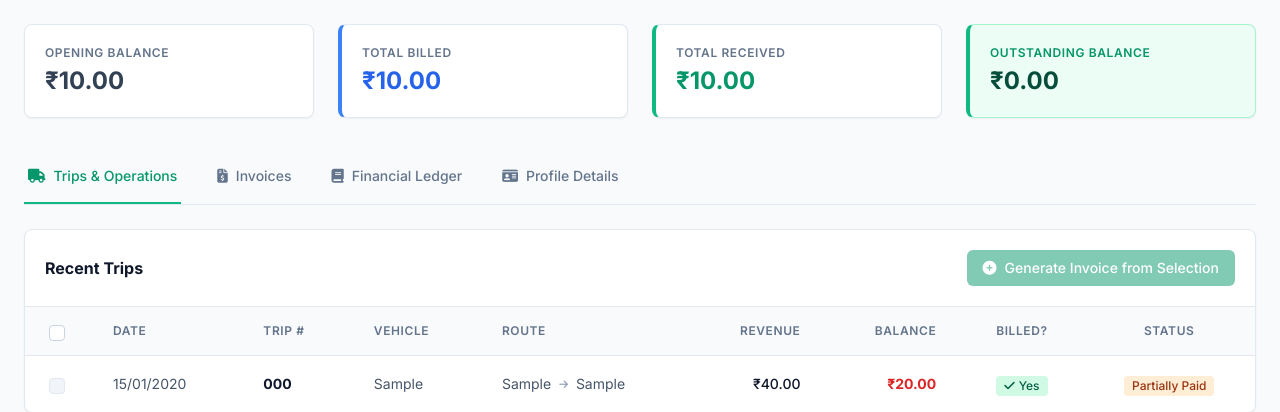
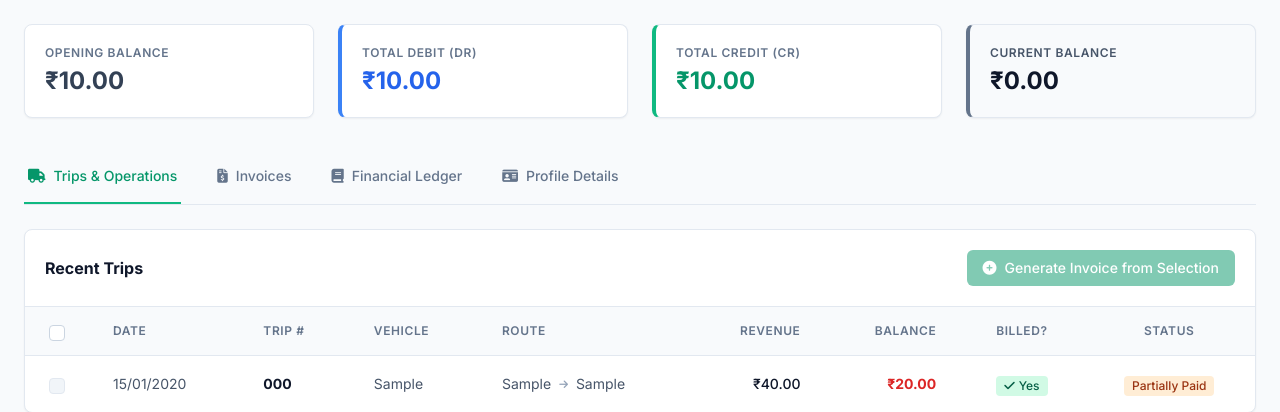
Before and after one commit to Frisked96/transport_management_system, a Django app: page /ledger/parties/1/ in a window 1280 px wide. Shown: the part 156-568 px from the top of the page. Run offline with Django 4.2, Linux system fonts and the light colour scheme; a user stored in the database is signed in; tables that the repository leaves empty hold one stand-in row (values such as "Sample post"); some libraries are stand-ins or nearby versions.

Commit message:
Refactor currency representation from USD to INR across templates and add party type field to Party model
- Updated currency symbols from $ to ₹ in account_detail.html, account_list.html, financial_summary.html, financialrecord_confirm_delete.html, financialrecord_detail.html, financialrecord_list.html, party_detail.html, party_list.html, party_statement_pdf.html, and manager_dashboard.html.
- Changed labels for income and expenses to Debit (Dr) and Credit (Cr) respectively in relevant templates.
- Added a new field 'party_type' to the Party model to distinguish between Debtors and Creditors.
- Introduced a script to automate the replacement of currency symbols in HTML files.

```diff
--- a/ledger/forms.py
+++ b/ledger/forms.py
@@ -133,7 +133,7 @@ class PartyForm(forms.ModelForm):
     class Meta:
         model = Party
         fields = [
-            'name', 'phone_number', 'state', 'address', 'gstin',
+            'name', 'party_type', 'phone_number', 'state', 'address', 'gstin',
             'bank_name', 'bank_branch', 'account_number', 'ifsc_code', 'account_holder_name',
             'bank_details', 'opening_balance'
         ]
--- a/ledger/views.py
+++ b/ledger/views.py
@@ -821,26 +821,24 @@ def party_statement_pdf(request, pk):
         except ValueError:
             end_date = timezone.now().date()
 
+    def format_balance(val):
+        if val > 0: return f"{abs(val):.2f} Dr"
+        elif val < 0: return f"{abs(val):.2f} Cr"
+        return "0.00"
+
     # 1. Calculate Opening Balance (before start_date)
     opening_bal = party.opening_balance
 
-    # Add all transactions before start_date
+    # Add all transactions before start_date using new Dr/Cr properties
     pre_records = FinancialRecord.objects.filter(
         party=party,
         date__lt=start_date
     ).select_related('category')
 
     for rec in pre_records:
-        if rec.record_type == FinancialRecord.RECORD_TYPE_INVOICE:
-            # Only count invoices linked to formal bills
-            if rec.associated_bill:
-                opening_bal += rec.amount
-        elif rec.is_income or (rec.category and rec.category.name == 'Deductions'):
-            # Payment or Deduction decreases what they owe (Credit)
-            opening_bal -= rec.amount
-        else:
-            # Expense to party (e.g. refund) increases what they owe (Debit)
-            opening_bal += rec.amount
+        debit = rec.debit_amount or Decimal('0')
+        credit = rec.credit_amount or Decimal('0')
+        opening_bal += (debit - credit)
 
     # 2. Get records in range
     records = FinancialRecord.objects.filter(
@@ -851,25 +849,16 @@ def party_statement_pdf(request, pk):
     # 3. Build statement rows with running balance
     statement_rows = []
     current_running_bal = opening_bal
+    total_period_debit = Decimal('0')
+    total_period_credit = Decimal('0')
 
     for rec in records:
-        debit = 0
-        credit = 0
+        debit = rec.debit_amount or Decimal('0')
+        credit = rec.credit_amount or Decimal('0')
 
-        # DEBIT = Billing/Refunds (increases what they owe us)
-        # CREDIT = Payments received or Deductions (decreases what they owe us)
-
-        is_credit = rec.is_income or (rec.category and rec.category.name == 'Deductions')
-
-        if rec.record_type == FinancialRecord.RECORD_TYPE_INVOICE:
-            debit = rec.amount
-            current_running_bal += debit
-        elif is_credit:
-            credit = rec.amount
-            current_running_bal -= credit
-        else:
-            debit = rec.amount
-            current_running_bal += debit
+        current_running_bal += (debit - credit)
+        total_period_debit += debit
+        total_period_credit += credit
 
         # Get reference string
         ref = "-"
@@ -888,39 +877,34 @@ def party_statement_pdf(request, pk):
             'reference': ref,
             'debit': debit,
             'credit': credit,
-            'balance': current_running_bal
+            'balance': current_running_bal,
+            'balance_formatted': format_balance(current_running_bal)
         })
 
     # 4. Render to PDF
     context = {
         'party': party,
-        'recipient_name': party.name,
-        'recipient_address': party.address,
-        'recipient_gstin': party.gstin,
-        'recipient_phone': party.phone_number,
-        'title': f"Statement of Account - {party.name}",
         'start_date': start_date,
         'end_date': end_date,
         'opening_balance': opening_bal,
+        'opening_balance_formatted': format_balance(opening_bal),
         'statement_rows': statement_rows,
+        'total_debit': total_period_debit,
+        'total_credit': total_period_credit,
         'closing_balance': current_running_bal,
+        'closing_balance_formatted': format_balance(current_running_bal),
         'generated_at': timezone.now(),
-        'company': CompanyAccount.objects.first(), # Header info
+        'company': CompanyAccount.objects.first(),
+        'title': f"Statement of Account - {party.name}",
     }
 
-    template = get_template('ledger/statement_pdf.html')
-    html = template.render(context)
-
+    html = render_to_string('ledger/party_statement_pdf.html', context)
     response = HttpResponse(content_type='application/pdf')
-    # Use inline for testing, attachment for production
     response['Content-Disposition'] = f'inline; filename="Statement_{party.name.replace(" ", "_")}_{start_date}.pdf"'
 
-    # Create PDF
     pisa_status = pisa.CreatePDF(html, dest=response)
-
     if pisa_status.err:
         return HttpResponse('Error generating PDF', status=500)
-
     return response
 
 
@@ -952,6 +936,11 @@ def account_statement_pdf(request, pk):
         except ValueError:
             end_date = timezone.now().date()
 
+    def format_balance(val):
+        if val > 0: return f"{abs(val):.2f} Dr"
+        elif val < 0: return f"{abs(val):.2f} Cr"
+        return "0.00"
+
     # 1. Calculate Opening Balance (before start_date)
     opening_bal = account.opening_balance
 
@@ -963,6 +952,8 @@ def account_statement_pdf(request, pk):
     for rec in pre_records:
         if rec.record_type == FinancialRecord.RECORD_TYPE_INVOICE:
             continue # Skip accruals for cash statements
+
+        # For Company Account (Asset): Income=Debit (+), Expense=Credit (-)
         if rec.is_income:
             opening_bal += rec.amount
         else:
@@ -977,20 +968,24 @@ def account_statement_pdf(request, pk):
     # 3. Build statement rows
     statement_rows = []
     current_running_bal = opening_bal
+    total_period_debit = Decimal('0')
+    total_period_credit = Decimal('0')
 
     for rec in records:
-        debit = 0
-        credit = 0
-
         if rec.record_type == FinancialRecord.RECORD_TYPE_INVOICE:
             continue # Skip accruals
 
+        debit = Decimal('0')
+        credit = Decimal('0')
+
         if rec.is_income:
             debit = rec.amount
-            current_running_bal += debit
         else:
             credit = rec.amount
-            current_running_bal -= credit
+
+        current_running_bal += (debit - credit)
+        total_period_debit += debit
+        total_period_credit += credit
 
         # Get reference string
         ref = "-"
@@ -1010,11 +1005,13 @@ def account_statement_pdf(request, pk):
             'reference': ref,
             'debit': debit,
             'credit': credit,
-            'balance': current_running_bal
+            'balance': current_running_bal,
+            'balance_formatted': format_balance(current_running_bal)
         })
 
     # 4. Render to PDF
     context = {
+        'party': account, # Reusing template variable name for simplicity
         'recipient_name': account.name,
         'recipient_label': 'ACCOUNT',
         'recipient_address': account.address,
@@ -1025,15 +1022,17 @@ def account_statement_pdf(request, pk):
         'start_date': start_date,
         'end_date': end_date,
         'opening_balance': opening_bal,
+        'opening_balance_formatted': format_balance(opening_bal),
         'statement_rows': statement_rows,
+        'total_debit': total_period_debit,
+        'total_credit': total_period_credit,
         'closing_balance': current_running_bal,
+        'closing_balance_formatted': format_balance(current_running_bal),
         'generated_at': timezone.now(),
-        'company': account, # This account is the company
+        'company': account,
     }
 
-    template = get_template('ledger/statement_pdf.html')
-    html = template.render(context)
-
+    html = render_to_string('ledger/party_statement_pdf.html', context)
     response = HttpResponse(content_type='application/pdf')
     response['Content-Disposition'] = f'inline; filename="Account_Statement_{account.name.replace(" ", "_")}.pdf"'
 
@@ -1069,6 +1068,11 @@ def unified_ledger_pdf(request):
         except ValueError:
             end_date = timezone.now().date()
 
+    def format_balance(val):
+        if val > 0: return f"{abs(val):.2f} Dr"
+        elif val < 0: return f"{abs(val):.2f} Cr"
+        return "0.00"
+
     # 1. Calculate Combined Opening Balance
     opening_bal = CompanyAccount.objects.aggregate(total=Sum('opening_balance'))['total'] or Decimal('0')
 
@@ -1079,6 +1083,7 @@ def unified_ledger_pdf(request):
     for rec in pre_records:
         if rec.record_type == FinancialRecord.RECORD_TYPE_INVOICE:
             continue # Skip accruals for cash statements
+
         if rec.is_income:
             opening_bal += rec.amount
         else:
@@ -1092,20 +1097,24 @@ def unified_ledger_pdf(request):
     # 3. Build statement rows
     statement_rows = []
     current_running_bal = opening_bal
+    total_period_debit = Decimal('0')
+    total_period_credit = Decimal('0')
 
     for rec in records:
-        debit = 0
-        credit = 0
-
         if rec.record_type == FinancialRecord.RECORD_TYPE_INVOICE:
             continue # Skip accruals
 
+        debit = Decimal('0')
+        credit = Decimal('0')
+
         if rec.is_income:
             debit = rec.amount
-            current_running_bal += debit
         else:
             credit = rec.amount
-            current_running_bal -= credit
+
+        current_running_bal += (debit - credit)
+        total_period_debit += debit
+        total_period_credit += credit
 
         # Get reference string
         ref = "-"
@@ -1131,12 +1140,14 @@ def unified_ledger_pdf(request):
             'reference': ref,
             'debit': debit,
             'credit': credit,
-            'balance': current_running_bal
+            'balance': current_running_bal,
+            'balance_formatted': format_balance(current_running_bal)
         })
 
     # 4. Render to PDF
     company_main = CompanyAccount.objects.first()
     context = {
+        'party': company_main, # Template placeholder
         'recipient_name': "All Company Accounts",
         'recipient_label': 'CONSOLIDATED',
         'recipient_address': "Multi-firm Consolidated Ledger",
@@ -1144,15 +1155,17 @@ def unified_ledger_pdf(request):
         'start_date': start_date,
         'end_date': end_date,
         'opening_balance': opening_bal,
+        'opening_balance_formatted': format_balance(opening_bal),
         'statement_rows': statement_rows,
+        'total_debit': total_period_debit,
+        'total_credit': total_period_credit,
         'closing_balance': current_running_bal,
+        'closing_balance_formatted': format_balance(current_running_bal),
         'generated_at': timezone.now(),
         'company': company_main,
     }
 
-    template = get_template('ledger/statement_pdf.html')
-    html = template.render(context)
-
+    html = render_to_string('ledger/party_statement_pdf.html', context)
     response = HttpResponse(content_type='application/pdf')
     response['Content-Disposition'] = f'inline; filename="Unified_Ledger_{start_date}.pdf"'
 
--- a/templates/ledger/financialrecord_confirm_delete.html
+++ b/templates/ledger/financialrecord_confirm_delete.html
@@ -14,8 +14,9 @@
     <strong>Category:</strong> {{ object.category }}<br>
     <strong>Amount:</strong>
     <span style="font-weight: bold; {% if object.is_income %}color: #27ae60;{% else %}color: #e74c3c;{% endif %}">
-        {% if object.is_income %}+{% else %}-{% endif %}${{ object.amount|floatformat:2 }}
+        ₹{{ object.amount|floatformat:2 }} {% if object.is_income %}Dr{% else %}Cr{% endif %}
     </span><br>
+
     {% if object.associated_trip %}
         <strong>Associated Trip:</strong> {{ object.associated_trip.trip_number }}<br>
     {% endif %}
--- a/templates/ledger/financialrecord_detail.html
+++ b/templates/ledger/financialrecord_detail.html
@@ -39,7 +39,7 @@
                 <div class="grid grid-cols-1 md:grid-cols-3 gap-4 items-center">
                     <span class="text-sm font-semibold text-slate-500 uppercase tracking-wider">Amount</span>
                     <div class="md:col-span-2 text-3xl font-bold {% if record.is_income %}text-emerald-600{% else %}text-red-600{% endif %}">
-                        {% if record.is_income %}+{% else %}-{% endif %}${{ record.amount|floatformat:2 }}
+                        ₹{{ record.amount|floatformat:2 }} {% if record.is_income %}Dr{% else %}Cr{% endif %}
                     </div>
                 </div>
 
@@ -141,7 +141,7 @@
                                         </a>
                                     </td>
                                     <td class="px-4 py-3 text-right font-bold text-emerald-600">
-                                        ${{ allocation.amount|floatformat:2 }}
+                                        ₹{{ allocation.amount|floatformat:2 }}
                                     </td>
                                 </tr>
                                 {% endfor %}
@@ -149,7 +149,7 @@
                             <tfoot class="bg-slate-50 font-bold">
                                 <tr>
                                     <td class="px-4 py-3 text-slate-700">Total Distributed</td>
-                                    <td class="px-4 py-3 text-right text-slate-900">${{ record.amount|floatformat:2 }}</td>
+                                    <td class="px-4 py-3 text-right text-slate-900">₹{{ record.amount|floatformat:2 }}</td>
                                 </tr>
                             </tfoot>
                         </table>
--- a/templates/ledger/party_detail.html
+++ b/templates/ledger/party_detail.html
@@ -1,5 +1,6 @@
 {% extends 'base.html' %}
 {% load static %}
+{% load ledger_extras %}
 
 {% block title %}{{ party.name }} - Transport Management System{% endblock %}
 
@@ -40,16 +41,16 @@
         <h3 class="text-2xl font-bold text-slate-700">₹{{ party.opening_balance|floatformat:2 }}</h3>
     </div>
     <div class="bg-white border border-slate-200 rounded-lg p-5 shadow-sm border-l-4 border-l-blue-500">
-        <span class="text-xs font-semibold text-slate-500 uppercase tracking-wider block mb-1 text-blue-600">Total Billed</span>
-        <h3 class="text-2xl font-bold text-blue-600">₹{{ party.total_billed|floatformat:2 }}</h3>
+        <span class="text-xs font-semibold text-slate-500 uppercase tracking-wider block mb-1 text-blue-600">Total Debit (Dr)</span>
+        <h3 class="text-2xl font-bold text-blue-600">₹{{ party.total_debit|floatformat:2 }}</h3>
     </div>
     <div class="bg-white border border-slate-200 rounded-lg p-5 shadow-sm border-l-4 border-l-emerald-500">
-        <span class="text-xs font-semibold text-slate-500 uppercase tracking-wider block mb-1 text-emerald-600">Total Received</span>
-        <h3 class="text-2xl font-bold text-emerald-600">₹{{ party.total_received|floatformat:2 }}</h3>
+        <span class="text-xs font-semibold text-slate-500 uppercase tracking-wider block mb-1 text-emerald-600">Total Credit (Cr)</span>
+        <h3 class="text-2xl font-bold text-emerald-600">₹{{ party.total_credit|floatformat:2 }}</h3>
     </div>
-    <div class="border rounded-lg p-5 shadow-sm border-l-4 {% if party.current_balance > 0 %}bg-red-50 border-red-200 border-l-red-500 text-red-900{% else %}bg-emerald-50 border-emerald-200 border-l-emerald-500 text-emerald-900{% endif %}">
-        <span class="text-xs font-semibold uppercase tracking-wider block mb-1 {% if party.current_balance > 0 %}text-red-600{% else %}text-emerald-600{% endif %}">Outstanding Balance</span>
-        <h3 class="text-2xl font-bold">₹{{ party.current_balance|floatformat:2 }}</h3>
+    <div class="border rounded-lg p-5 shadow-sm border-l-4 {% if party.current_balance_value > 0 %}bg-red-50 border-red-200 border-l-red-500 text-red-900{% elif party.current_balance_value < 0 %}bg-emerald-50 border-emerald-200 border-l-emerald-500 text-emerald-900{% else %}bg-slate-50 border-slate-200 border-l-slate-500 text-slate-900{% endif %}">
+        <span class="text-xs font-semibold uppercase tracking-wider block mb-1 {% if party.current_balance_value > 0 %}text-red-600{% elif party.current_balance_value < 0 %}text-emerald-600{% else %}text-slate-600{% endif %}">Current Balance</span>
+        <h3 class="text-2xl font-bold">₹{{ party.current_balance }}</h3>
     </div>
 </div>
 <!-- END: Summary Cards -->
@@ -193,11 +194,11 @@
                             </td>
                             <td class="px-6 py-4 text-sm text-slate-600">{{ bill.date|date:"d/m/Y" }}</td>
                             <td class="px-6 py-4"><span class="inline-flex items-center px-2 py-0.5 rounded text-xs font-medium bg-blue-100 text-blue-800">{{ bill.trips.count }} Trips</span></td>
-                            <td class="px-6 py-4 text-xs text-slate-500 text-right">${{ bill.subtotal|floatformat:2 }}</td>
-                            <td class="px-6 py-4 text-xs text-slate-500 text-right">${{ bill.gst_amount|floatformat:2 }}</td>
-                            <td class="px-6 py-4 text-sm font-medium text-slate-900 text-right">${{ bill.total_amount|floatformat:2 }}</td>
+                            <td class="px-6 py-4 text-xs text-slate-500 text-right">₹{{ bill.subtotal|floatformat:2 }}</td>
+                            <td class="px-6 py-4 text-xs text-slate-500 text-right">₹{{ bill.gst_amount|floatformat:2 }}</td>
+                            <td class="px-6 py-4 text-sm font-medium text-slate-900 text-right">₹{{ bill.total_amount|floatformat:2 }}</td>
                             <td class="px-6 py-4 text-sm font-bold text-right {% if bill.outstanding_balance > 0 %}text-red-600{% else %}text-emerald-600{% endif %}">
-                                ${{ bill.outstanding_balance|floatformat:2 }}
+                                ₹{{ bill.outstanding_balance|floatformat:2 }}
                             </td>
                             <td class="px-6 py-4 text-center">
                                 <span class="inline-flex items-center px-2 py-0.5 rounded text-xs font-medium
@@ -252,8 +253,8 @@
             <div class="p-5 border-b border-slate-200 flex flex-col md:flex-row justify-between items-center gap-4">
                 <h3 class="font-bold text-slate-900">Financial Transactions</h3>
                 <div class="flex space-x-4">
-                     <span class="inline-flex items-center text-xs font-medium text-emerald-600"><i class="fa-solid fa-circle text-[8px] mr-1.5"></i>Income (+)</span>
-                     <span class="inline-flex items-center text-xs font-medium text-red-600"><i class="fa-solid fa-circle text-[8px] mr-1.5"></i>Expense (-)</span>
+                     <span class="inline-flex items-center text-xs font-medium text-blue-600"><i class="fa-solid fa-circle text-[8px] mr-1.5"></i>Debit (Dr)</span>
+                     <span class="inline-flex items-center text-xs font-medium text-emerald-600"><i class="fa-solid fa-circle text-[8px] mr-1.5"></i>Credit (Cr)</span>
                 </div>
             </div>
             <div class="overflow-x-auto">
@@ -263,7 +264,8 @@
                             <th class="px-6 py-3 text-xs font-semibold text-slate-500 uppercase tracking-wider">Date</th>
                             <th class="px-6 py-3 text-xs font-semibold text-slate-500 uppercase tracking-wider">Type / Category</th>
                             <th class="px-6 py-3 text-xs font-semibold text-slate-500 uppercase tracking-wider">Reference</th>
-                            <th class="px-6 py-3 text-xs font-semibold text-slate-500 uppercase tracking-wider text-right">Amount</th>
+                            <th class="px-6 py-3 text-xs font-semibold text-slate-500 uppercase tracking-wider text-right">Debit (Dr)</th>
+                            <th class="px-6 py-3 text-xs font-semibold text-slate-500 uppercase tracking-wider text-right">Credit (Cr)</th>
                             <th class="px-6 py-3 text-xs font-semibold text-slate-500 uppercase tracking-wider">Description</th>
                             <th class="px-6 py-3 text-xs font-semibold text-slate-500 uppercase tracking-wider text-right">Actions</th>
                         </tr>
@@ -271,10 +273,10 @@
                     <tbody class="divide-y divide-slate-200">
                         {% for record in financial_records %}
                         <tr class="hover:bg-slate-50 transition-colors">
-                            <td class="px-6 py-4 text-sm text-slate-600">{{ record.date|date:"d/m/Y" }}</td>
+                            <td class="px-6 py-4 text-sm text-slate-600 whitespace-nowrap">{{ record.date|date:"d/m/Y" }}</td>
                             <td class="px-6 py-4">
                                 {% if record.is_invoice %}
-                                <span class="inline-flex items-center px-2 py-0.5 rounded text-xs font-medium bg-blue-100 text-blue-800">Invoice/Bill</span>
+                                <span class="inline-flex items-center px-2 py-0.5 rounded text-xs font-medium bg-blue-100 text-blue-800">Invoice</span>
                                 {% else %}
                                 <span class="inline-flex items-center px-2 py-0.5 rounded text-xs font-medium bg-slate-100 text-slate-700">{{ record.category.name }}</span>
                                 {% endif %}
@@ -294,8 +296,11 @@
                                 <span class="text-slate-400">-</span>
                                 {% endif %}
                             </td>
-                            <td class="px-6 py-4 text-sm text-right font-bold {% if record.is_income %}text-emerald-600{% else %}text-red-600{% endif %}">
-                                {% if record.is_income %}+{% else %}-{% endif %}₹{{ record.amount|floatformat:2 }}
+                            <td class="px-6 py-4 text-sm text-right font-bold text-blue-600">
+                                {% if record.debit_amount %}₹{{ record.debit_amount|floatformat:2 }}{% else %}-{% endif %}
+                            </td>
+                            <td class="px-6 py-4 text-sm text-right font-bold text-emerald-600">
+                                {% if record.credit_amount %}₹{{ record.credit_amount|floatformat:2 }}{% else %}-{% endif %}
                             </td>
                             <td class="px-6 py-4 text-sm text-slate-500 max-w-xs truncate">{{ record.description|default:"-" }}</td>
                             <td class="px-6 py-4 text-right">
```
Also changed, not shown: ledger/models.py (+73 -23 lines), replace_currency.py (added, +25 -0 lines), templates/ledger/account_detail.html (+19 -15 lines), templates/ledger/account_list.html (+8 -2 lines), templates/ledger/financial_summary.html (+12 -12 lines), templates/ledger/financialrecord_list.html (+7 -6 lines), templates/ledger/party_list.html (+7 -7 lines), templates/ledger/party_statement_pdf.html (+8 -12 lines), templates/trips/manager_dashboard.html (+6 -6 lines), ledger/migrations/0013_party_party_type.py (added).
